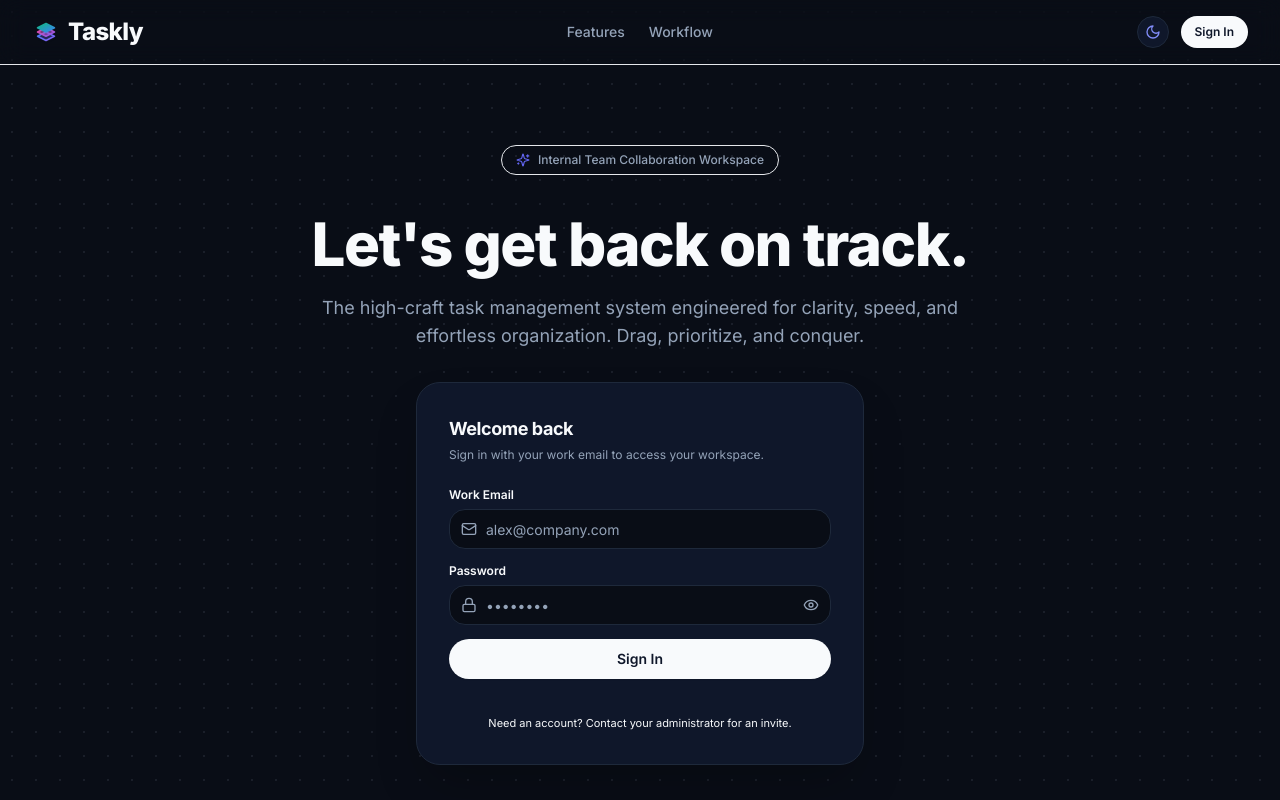
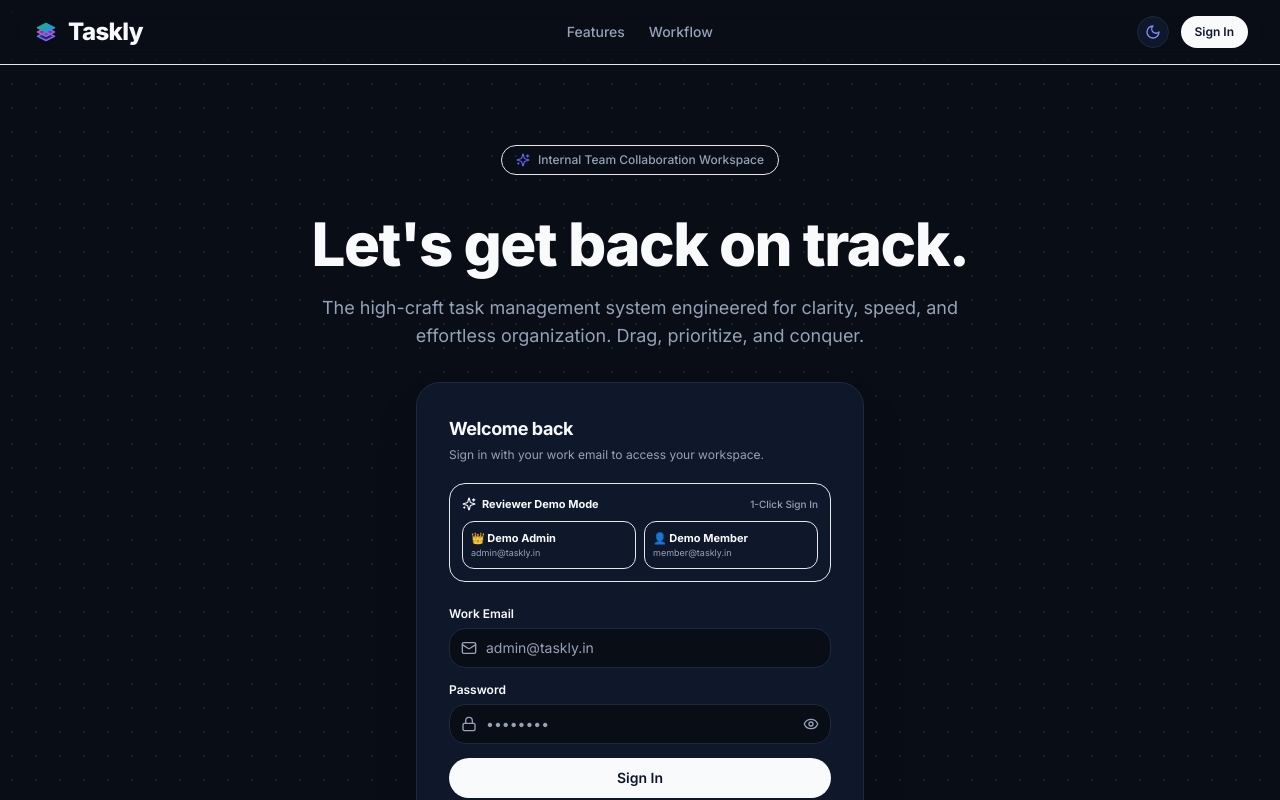
Before and after one commit to UditSingh12/Taskly, a Next.js app in the folder apps/web/: page / in a window 1280 px wide. Shown: the top 800 px of the page. Built offline with nearby package versions, Linux system fonts and the light colour scheme; no server answers.

Commit message:
feat: add 1-click reviewer demo mode with admin@taskly.in and member@taskly.in credentials

```diff
--- a/apps/web/src/app/(marketing)/page.tsx
+++ b/apps/web/src/app/(marketing)/page.tsx
@@ -51,6 +51,21 @@ export default function LandingPage() {
       router.push('/dashboard/today');
     } catch (err: any) {
       setAuthError(err.message || 'Authentication failed');
+    } finally {
+      setIsSubmitting(false);
+    }
+  };
+
+  const handleDemoLogin = async (demoEmail: string, demoPass: string) => {
+    setEmail(demoEmail);
+    setPassword(demoPass);
+    setAuthError(null);
+    setIsSubmitting(true);
+    try {
+      await login({ email: demoEmail, password: demoPass });
+      router.push('/dashboard/today');
+    } catch (err: any) {
+      setAuthError(err.message || 'Demo authentication failed');
     } finally {
       setIsSubmitting(false);
     }
@@ -157,12 +172,49 @@ export default function LandingPage() {
               </div>
             )}
 
+            {/* Quick Demo Access Bar */}
+            <div className="rounded-xl border border-primary/20 bg-primary/5 p-3 space-y-2">
+              <div className="flex items-center justify-between">
+                <span className="text-[11px] font-bold text-primary flex items-center gap-1.5">
+                  <Sparkles className="h-3.5 w-3.5" />
+                  Reviewer Demo Mode
+                </span>
+                <span className="text-[10px] text-muted-foreground font-medium">1-Click Sign In</span>
+              </div>
+              <div className="grid grid-cols-2 gap-2">
+                <button
+                  type="button"
+                  suppressHydrationWarning
+                  onClick={() => handleDemoLogin('admin@taskly.in', 'Admin@123')}
+                  disabled={isSubmitting}
+                  className="flex flex-col items-start p-2 rounded-lg bg-card border border-border/80 hover:border-primary/50 text-left transition-all hover:shadow-sm"
+                >
+                  <span className="text-[11px] font-bold text-foreground flex items-center gap-1">
+                    👑 Demo Admin
+                  </span>
+                  <span className="text-[9px] text-muted-foreground font-mono">admin@taskly.in</span>
+                </button>
+                <button
+                  type="button"
+                  suppressHydrationWarning
+                  onClick={() => handleDemoLogin('member@taskly.in', 'Member@123')}
+                  disabled={isSubmitting}
+                  className="flex flex-col items-start p-2 rounded-lg bg-card border border-border/80 hover:border-emerald-500/50 text-left transition-all hover:shadow-sm"
+                >
+                  <span className="text-[11px] font-bold text-foreground flex items-center gap-1">
+                    👤 Demo Member
+                  </span>
+                  <span className="text-[9px] text-muted-foreground font-mono">member@taskly.in</span>
+                </button>
+              </div>
+            </div>
+
             {/* Email/Password Form */}
             <form onSubmit={handleAuthSubmit} className="space-y-3.5 pt-1">
               <Input
                 label="Work Email"
                 type="email"
-                placeholder="alex@company.com"
+                placeholder="admin@taskly.in"
                 value={email}
                 onChange={(e) => setEmail(e.target.value)}
                 icon={<Mail className="h-4 w-4" />}
@@ -198,8 +250,8 @@ export default function LandingPage() {
               </Button>
             </form>
 
-            <p className="text-center text-[11px] text-muted-foreground/80 leading-normal pt-4">
-              Need an account? Contact your administrator for an invite.
+            <p className="text-center text-[11px] text-muted-foreground/80 leading-normal pt-2">
+              Default password: <span className="font-mono text-foreground font-medium">Admin@123</span> / <span className="font-mono text-foreground font-medium">Member@123</span>
             </p>
           </motion.div>
         </div>
--- a/apps/web/src/components/auth/AuthModal.tsx
+++ b/apps/web/src/components/auth/AuthModal.tsx
@@ -49,6 +49,22 @@ export function AuthModal({ isOpen, onClose }: AuthModalProps) {
     }
   };
 
+  const handleDemoLogin = async (demoEmail: string, demoPass: string) => {
+    setEmail(demoEmail);
+    setPassword(demoPass);
+    setError(null);
+    setIsLoading(true);
+    try {
+      await login({ email: demoEmail, password: demoPass });
+      onClose();
+      router.push('/dashboard/today');
+    } catch (err: any) {
+      setError(err.message || 'Demo authentication failed.');
+    } finally {
+      setIsLoading(false);
+    }
+  };
+
   if (!isOpen) return null;
 
   return (
@@ -80,16 +96,53 @@ export function AuthModal({ isOpen, onClose }: AuthModalProps) {
           </button>
 
           {/* Header */}
-          <div className="text-center mb-6">
+          <div className="text-center mb-5">
             <div className="mx-auto mb-3 flex h-12 w-12 items-center justify-center rounded-2xl bg-primary/10 text-primary">
               <Sparkles className="h-6 w-6" />
             </div>
             <h2 className="text-xl font-bold tracking-tight text-foreground">
               Welcome back to Taskly
             </h2>
-            <p className="text-xs sm:text-sm text-muted-foreground mt-1">
-              Enter your credentials to access your workspace.
+            <p className="text-xs text-muted-foreground mt-1">
+              Enter your credentials or use 1-click demo access below.
             </p>
+          </div>
+
+          {/* Quick Demo Access Bar */}
+          <div className="mb-4 rounded-xl border border-primary/20 bg-primary/5 p-3 space-y-2">
+            <div className="flex items-center justify-between">
+              <span className="text-[11px] font-bold text-primary flex items-center gap-1.5">
+                <Sparkles className="h-3.5 w-3.5" />
+                Reviewer Demo Mode
+              </span>
+              <span className="text-[10px] text-muted-foreground font-medium">1-Click Sign In</span>
+            </div>
+            <div className="grid grid-cols-2 gap-2">
+              <button
+                type="button"
+                suppressHydrationWarning
+                onClick={() => handleDemoLogin('admin@taskly.in', 'Admin@123')}
+                disabled={isLoading}
+                className="flex flex-col items-start p-2 rounded-lg bg-card border border-border/80 hover:border-primary/50 text-left transition-all hover:shadow-sm"
+              >
+                <span className="text-[11px] font-bold text-foreground flex items-center gap-1">
+                  👑 Demo Admin
+                </span>
+                <span className="text-[9px] text-muted-foreground font-mono">admin@taskly.in</span>
+              </button>
+              <button
+                type="button"
+                suppressHydrationWarning
+                onClick={() => handleDemoLogin('member@taskly.in', 'Member@123')}
+                disabled={isLoading}
+                className="flex flex-col items-start p-2 rounded-lg bg-card border border-border/80 hover:border-emerald-500/50 text-left transition-all hover:shadow-sm"
+              >
+                <span className="text-[11px] font-bold text-foreground flex items-center gap-1">
+                  👤 Demo Member
+                </span>
+                <span className="text-[9px] text-muted-foreground font-mono">member@taskly.in</span>
+              </button>
+            </div>
           </div>
 
           {/* Error Alert */}
@@ -101,11 +154,11 @@ export function AuthModal({ isOpen, onClose }: AuthModalProps) {
           )}
 
           {/* Auth Form */}
-          <form onSubmit={handleSubmit} className="space-y-4">
+          <form onSubmit={handleSubmit} className="space-y-3.5">
             <Input
               label="Work Email"
               type="email"
-              placeholder="alex@company.com"
+              placeholder="admin@taskly.in"
               value={email}
               onChange={(e) => setEmail(e.target.value)}
               icon={<Mail className="h-4 w-4" />}
```
Also changed, not shown: 1 other file (tests, documents, lock files or other folders).
